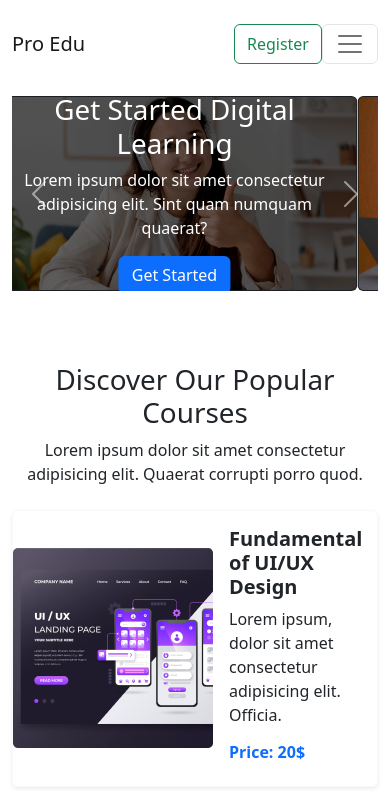
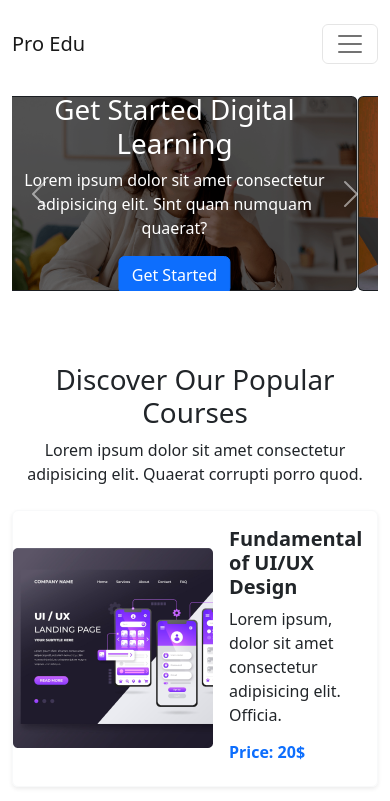
Before and after one commit to paulpollob/edTech-website, a plain HTML site: page index.html in a window 390 px wide. Shown: the top 801 px of the page. Drawn offline with nearby package versions, Linux system fonts and the light colour scheme; files whose address does not match are found by name.

Commit message:
some bug fixes about responsive

```diff
--- a/index.html
+++ b/index.html
@@ -54,7 +54,7 @@
 
                             </div>
                             <div class = "d-flex ">
-                                <form class="d-flex d-sm-none d-md-block" role="search">
+                                <form class="d-flex d-none d-md-block d-lg-block" >
                                     <button class="btn btn-outline-success" type="button">Register</button>
                                 </form>
                                 <button class="navbar-toggler" type="button" data-bs-toggle="collapse"
```
